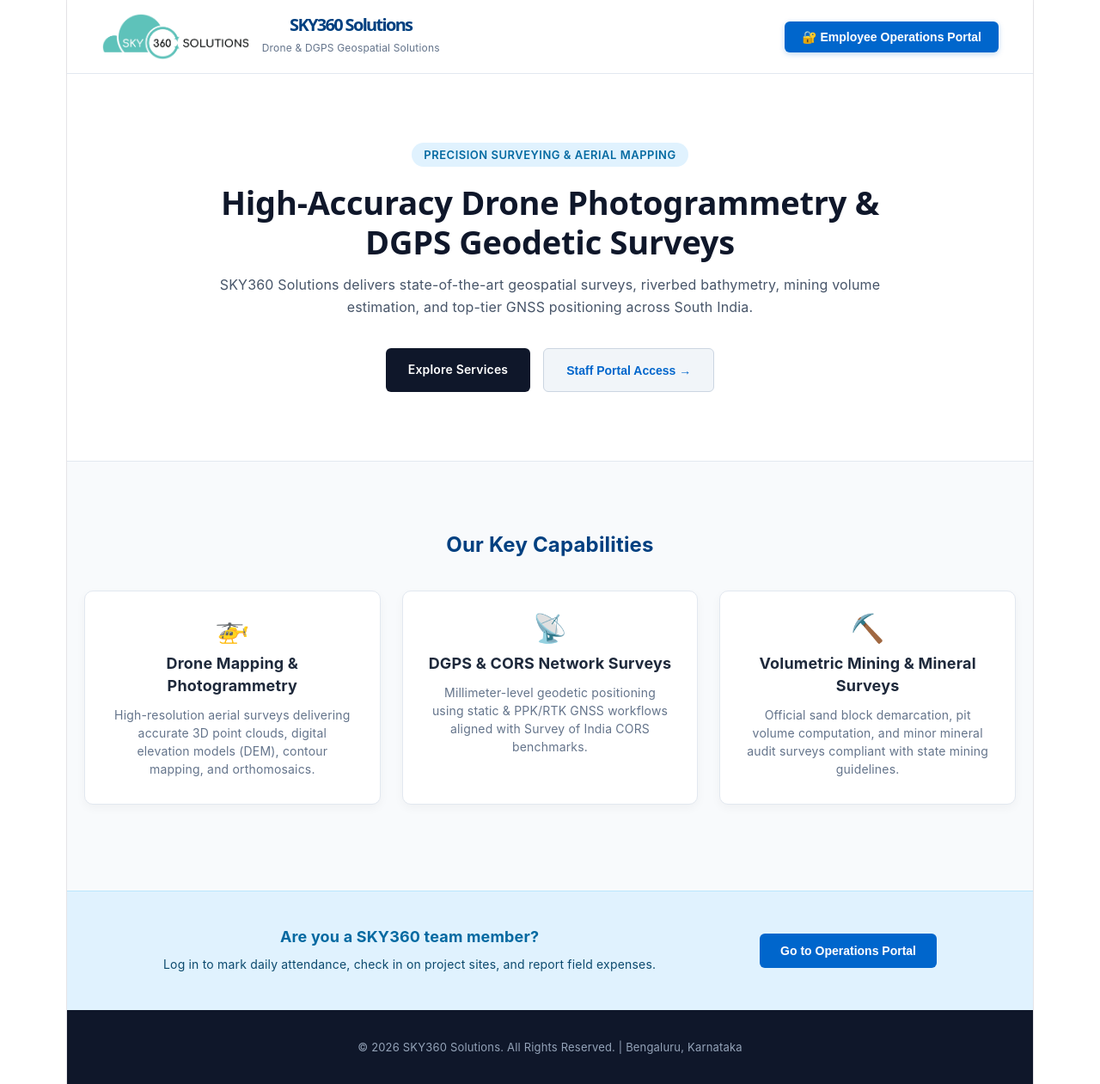
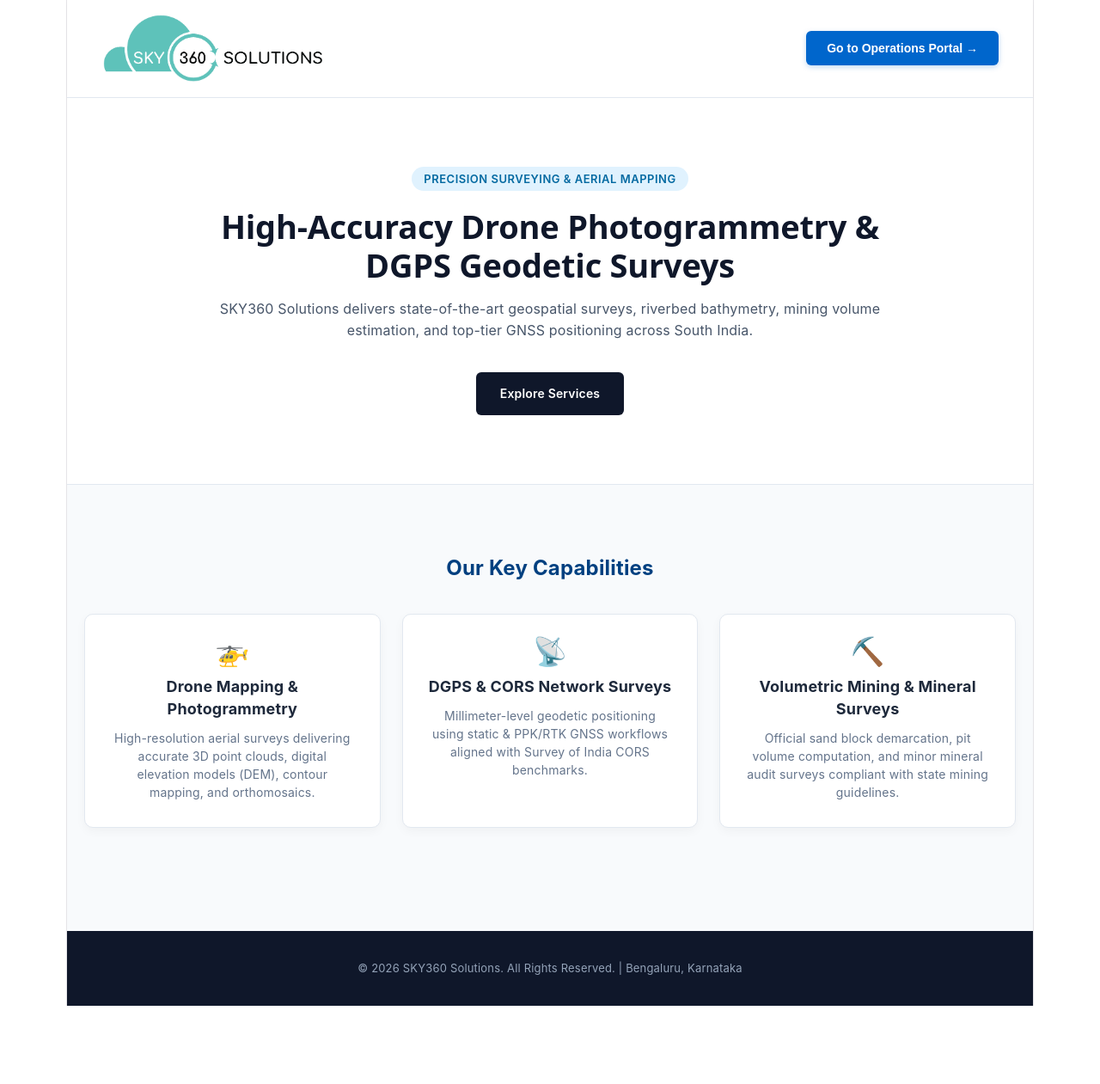
Before and after one commit to sky360gis/Operations-Portal, a React (Vite) app: page / in a window 1280 px wide. Shown: the whole page at 86% size. After the commit the page ends 1170 px from the top, so only its background shows below. Built offline with nearby package versions, Linux system fonts and the light colour scheme.

Commit message:
Enlarge logo, clean up landing page header and add single top-right portal button with back navigation

```diff
--- a/src/App.jsx
+++ b/src/App.jsx
@@ -4,14 +4,13 @@
 import LandingPage from './LandingPage.jsx';
 import logo from './assets/logo.png';
 
-// Add your allowed employee and admin emails here:
+// Whitelisted Emails
 const ALLOWED_EMAILS = [
-  'sandeep.p1981@gmail.com', // Your admin account
+  'sandeep.p1981@gmail.com',
   'sandeep@sky360.com',
   'admin2@sky360.com',
 ];
 
-// Idle timeout limit: 15 minutes
 const INACTIVITY_LIMIT = 15 * 60 * 1000;
 
 export default function App() {
@@ -23,37 +22,29 @@
   const [activeTab, setActiveTab] = useState('work'); // 'work' | 'expense'
   const [unauthorizedEmail, setUnauthorizedEmail] = useState(null);
 
-  // Ref to hold current timer ID to prevent stale closures
   const idleTimerRef = useRef(null);
 
-  // Dynamic Projects List
   const [projectList, setProjectList] = useState([]);
-
-  // Attendance states
   const [attendanceStatus, setAttendanceStatus] = useState('not_checked_in');
   const [attendanceId, setAttendanceId] = useState(null);
   const [checkInTime, setCheckInTime] = useState(null);
   const [checkOutTime, setCheckOutTime] = useState(null);
 
-  // Work log states
   const [project, setProject] = useState('');
   const [task, setTask] = useState('');
   const [hours, setHours] = useState('');
   const [logs, setLogs] = useState([]);
 
-  // Expense states
   const [expProject, setExpProject] = useState('');
   const [expCategory, setExpCategory] = useState('Fuel');
   const [expAmount, setExpAmount] = useState('');
   const [expDesc, setExpDesc] = useState('');
   const [myExpenses, setMyExpenses] = useState([]);
 
-  // Admin Data states
   const [allAttendance, setAllAttendance] = useState([]);
   const [allLogs, setAllLogs] = useState([]);
   const [allExpenses, setAllExpenses] = useState([]);
 
-  // Direct Logout Execution
   const forceLogout = useCallback(async () => {
     try {
       if (idleTimerRef.current) clearTimeout(idleTimerRef.current);
@@ -65,7 +56,6 @@
     }
   }, []);
 
-  // Idle Activity Tracking Effect
   useEffect(() => {
     if (!session) return;
 
@@ -75,7 +65,6 @@
     };
 
     const events = ['mousemove', 'keydown', 'mousedown', 'touchstart', 'scroll', 'click'];
-
     events.forEach((event) => {
       window.addEventListener(event, resetTimer, { passive: true });
     });
@@ -102,12 +91,9 @@
     return () => subscription.unsubscribe();
   }, []);
 
-  // Check if logged-in user is authorized
   const validateAndSetSession = async (currentSession) => {
     if (currentSession) {
       const userEmail = currentSession.user.email;
-      console.log("Logged-in user email:", userEmail);
-
       if (ALLOWED_EMAILS.length > 0 && !ALLOWED_EMAILS.includes(userEmail)) {
         await supabase.auth.signOut();
         setSession(null);
@@ -312,7 +298,7 @@
     return <div style={{ textAlign: 'center', marginTop: '50px', fontFamily: 'sans-serif' }}>Loading application...</div>;
   }
 
-  // Render Landing Page first when visitor opens the website
+  // Render Landing Page first
   if (showLandingPage) {
     return <LandingPage onGoToPortal={() => setShowLandingPage(false)} />;
   }
@@ -326,19 +312,41 @@
           <p style={{ color: '#991b1b', fontSize: '14px', marginBottom: '25px', lineHeight: '1.5', fontWeight: '600' }}>
             Unauthorised User, Contact Admin for Sign In
           </p>
+          <div style={{ display: 'flex', flexDirection: 'column', gap: '10px' }}>
             <button
               onClick={() => setUnauthorizedEmail(null)}
               style={{ width: '100%', padding: '12px', backgroundColor: '#0066cc', color: '#fff', border: 'none', borderRadius: '6px', cursor: 'pointer', fontWeight: '600', fontSize: '14px' }}
             >
               Back to Login
             </button>
+            <button
+              onClick={() => {
+                setUnauthorizedEmail(null);
+                setShowLandingPage(true);
+              }}
+              style={{ width: '100%', padding: '10px', backgroundColor: '#f1f5f9', color: '#475569', border: '1px solid #cbd5e1', borderRadius: '6px', cursor: 'pointer', fontWeight: '600', fontSize: '13px' }}
+            >
+              ← Back to Main Website
+            </button>
+          </div>
         </div>
       </div>
     );
   }
 
   if (!session) {
-    return <Auth />;
+    return (
+      <div style={{ position: 'relative' }}>
+        {/* Quick button to return to main website from login page */}
+        <button
+          onClick={() => setShowLandingPage(true)}
+          style={{ position: 'absolute', top: '20px', left: '20px', padding: '8px 16px', background: '#ffffff', border: '1px solid #cbd5e1', borderRadius: '6px', cursor: 'pointer', color: '#0066cc', fontWeight: '600', fontSize: '13px', boxShadow: '0 2px 4px rgba(0,0,0,0.05)' }}
+        >
+          ← Back to Main Website
+        </button>
+        <Auth />
+      </div>
+    );
   }
 
   return (
@@ -356,11 +364,13 @@
             />
             <div style={{ display: 'flex', alignItems: 'center', gap: '15px' }}>
               <h2 style={{ margin: 0, color: '#004080', fontSize: '24px', fontWeight: '700', letterSpacing: '-0.5px' }}>Operations Portal</h2>
+
+              {/* Button to go back to main website */}
               <button
                 onClick={() => setShowLandingPage(true)}
-                style={{ padding: '6px 12px', background: '#f1f5f9', border: '1px solid #cbd5e1', borderRadius: '6px', cursor: 'pointer', color: '#475569', fontWeight: '600', fontSize: '12px' }}
+                style={{ padding: '6px 12px', background: '#f1f5f9', border: '1px solid #cbd5e1', borderRadius: '6px', cursor: 'pointer', color: '#0066cc', fontWeight: '600', fontSize: '12px' }}
               >
-                ← Back to Website
+                ← Back to Main Website
               </button>
             </div>
           </div>
@@ -370,7 +380,7 @@
               {isAdmin && (
                 <button
                   onClick={() => setViewMode(viewMode === 'user' ? 'admin' : 'user')}
-                  style={{ padding: '8px 16px', background: '#e0f2fe', border: '1px solid #bae6fd', borderRadius: '6px', cursor: 'pointer', color: '#0369a1', fontWeight: '600', fontSize: '14px', transition: 'background 0.2s' }}
+                  style={{ padding: '8px 16px', background: '#e0f2fe', border: '1px solid #bae6fd', borderRadius: '6px', cursor: 'pointer', color: '#0369a1', fontWeight: '600', fontSize: '14px' }}
                 >
                   {viewMode === 'user' ? 'Switch to Admin Panel ⚙️' : 'Switch to My Portal 👤'}
                 </button>
--- a/src/LandingPage.jsx
+++ b/src/LandingPage.jsx
@@ -7,19 +7,36 @@
 
       {/* Top Header / Navigation Bar */}
       <header style={{ backgroundColor: '#ffffff', borderBottom: '1px solid #e2e8f0', padding: '15px 40px', display: 'flex', justifyContent: 'space-between', alignItems: 'center', boxShadow: '0 2px 4px rgba(0,0,0,0.02)' }}>
-        <div style={{ display: 'flex', alignItems: 'center', gap: '15px' }}>
-          <img src={logo} alt="SKY360 Solutions Logo" style={{ height: '55px', width: 'auto', objectFit: 'contain' }} />
-          <div>
-            <h1 style={{ margin: 0, fontSize: '20px', color: '#004080', fontWeight: '700' }}>SKY360 Solutions</h1>
-            <p style={{ margin: 0, fontSize: '12px', color: '#64748b' }}>Drone & DGPS Geospatial Solutions</p>
-          </div>
+
+        {/* Scaled Logo (1.5x size) without extra header text */}
+        <div style={{ display: 'flex', alignItems: 'center' }}>
+          <img
+            src={logo}
+            alt="SKY360 Logo"
+            style={{ height: '82.5px', width: 'auto', objectFit: 'contain' }}
+          />
         </div>
 
+        {/* Clean, Single Action Button in Top Right Corner */}
         <button
           onClick={onGoToPortal}
-          style={{ padding: '10px 20px', backgroundColor: '#0066cc', color: '#ffffff', border: 'none', borderRadius: '6px', fontWeight: '600', fontSize: '14px', cursor: 'pointer', display: 'flex', alignItems: 'center', gap: '8px', boxShadow: '0 2px 6px rgba(0, 102, 204, 0.25)' }}
+          style={{
+            padding: '12px 24px',
+            backgroundColor: '#0066cc',
+            color: '#ffffff',
+            border: 'none',
+            borderRadius: '6px',
+            fontWeight: '600',
+            fontSize: '14px',
+            cursor: 'pointer',
+            display: 'flex',
+            alignItems: 'center',
+            gap: '8px',
+            boxShadow: '0 2px 6px rgba(0, 102, 204, 0.25)',
+            transition: 'background 0.2s'
+          }}
         >
-          <span>🔐 Employee Operations Portal</span>
+          <span>Go to Operations Portal →</span>
         </button>
       </header>
 
@@ -35,13 +52,10 @@
           <p style={{ fontSize: '16px', color: '#475569', lineHeight: '1.6', marginBottom: '35px' }}>
             SKY360 Solutions delivers state-of-the-art geospatial surveys, riverbed bathymetry, mining volume estimation, and top-tier GNSS positioning across South India.
           </p>
-          <div style={{ display: 'flex', gap: '15px', justifyContent: 'center' }}>
-            <a href="#services" style={{ padding: '12px 26px', backgroundColor: '#0f172a', color: '#fff', borderRadius: '6px', textDecoration: 'none', fontWeight: '600', fontSize: '14px' }}>
+          <div style={{ display: 'flex', justifyContent: 'center' }}>
+            <a href="#services" style={{ padding: '12px 28px', backgroundColor: '#0f172a', color: '#fff', borderRadius: '6px', textDecoration: 'none', fontWeight: '600', fontSize: '14px' }}>
               Explore Services
             </a>
-            <button onClick={onGoToPortal} style={{ padding: '12px 26px', backgroundColor: '#f1f5f9', color: '#0066cc', border: '1px solid #cbd5e1', borderRadius: '6px', fontWeight: '600', fontSize: '14px', cursor: 'pointer' }}>
-              Staff Portal Access →
-            </button>
           </div>
         </div>
       </section>
@@ -82,24 +96,8 @@
         </div>
       </section>
 
-      {/* Internal Portal Callout Banner */}
-      <section style={{ backgroundColor: '#e0f2fe', padding: '40px 20px', margin: '40px 0 0 0', borderTop: '1px solid #bae6fd' }}>
-        <div style={{ maxWidth: '900px', margin: '0 auto', display: 'flex', justifyContent: 'space-between', alignItems: 'center', flexWrap: 'wrap', gap: '20px' }}>
-          <div>
-            <h4 style={{ margin: '0 0 6px 0', fontSize: '18px', color: '#0369a1', fontWeight: '700' }}>Are you a SKY360 team member?</h4>
-            <p style={{ margin: 0, fontSize: '14px', color: '#0c4a6e' }}>Log in to mark daily attendance, check in on project sites, and report field expenses.</p>
-          </div>
-          <button
-            onClick={onGoToPortal}
-            style={{ padding: '12px 24px', backgroundColor: '#0066cc', color: '#ffffff', border: 'none', borderRadius: '6px', fontWeight: '600', fontSize: '14px', cursor: 'pointer' }}
-          >
-            Go to Operations Portal
-          </button>
-        </div>
-      </section>
-
       {/* Footer */}
-      <footer style={{ backgroundColor: '#0f172a', color: '#94a3b8', padding: '30px 20px', textAlign: 'center', fontSize: '13px' }}>
+      <footer style={{ backgroundColor: '#0f172a', color: '#94a3b8', padding: '30px 20px', textAlign: 'center', fontSize: '13px', marginTop: '60px' }}>
         <p style={{ margin: 0 }}>© {new Date().getFullYear()} SKY360 Solutions. All Rights Reserved. | Bengaluru, Karnataka</p>
       </footer>
 
```
Lines whose indentation alone changed are shown as unchanged.
